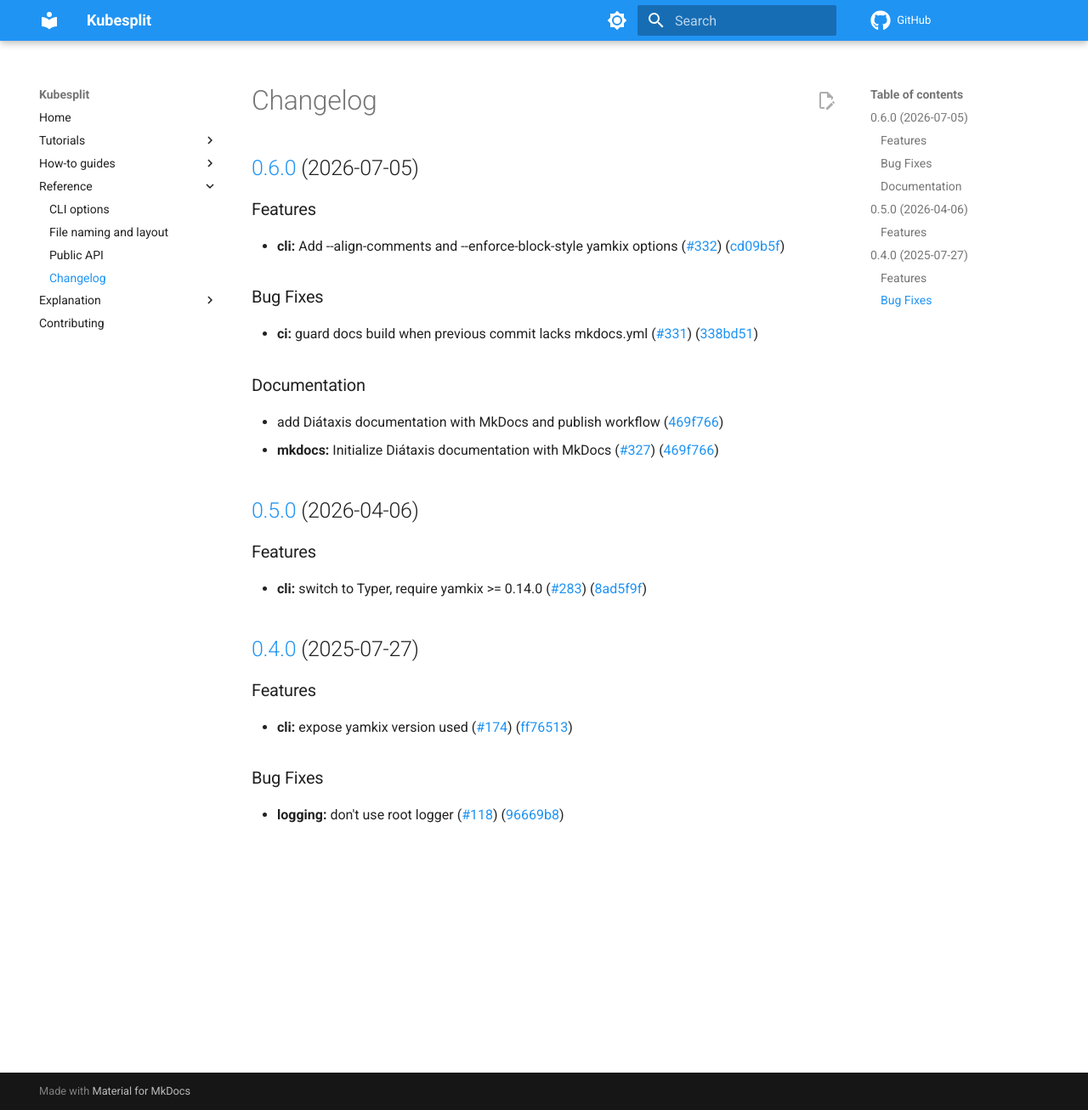
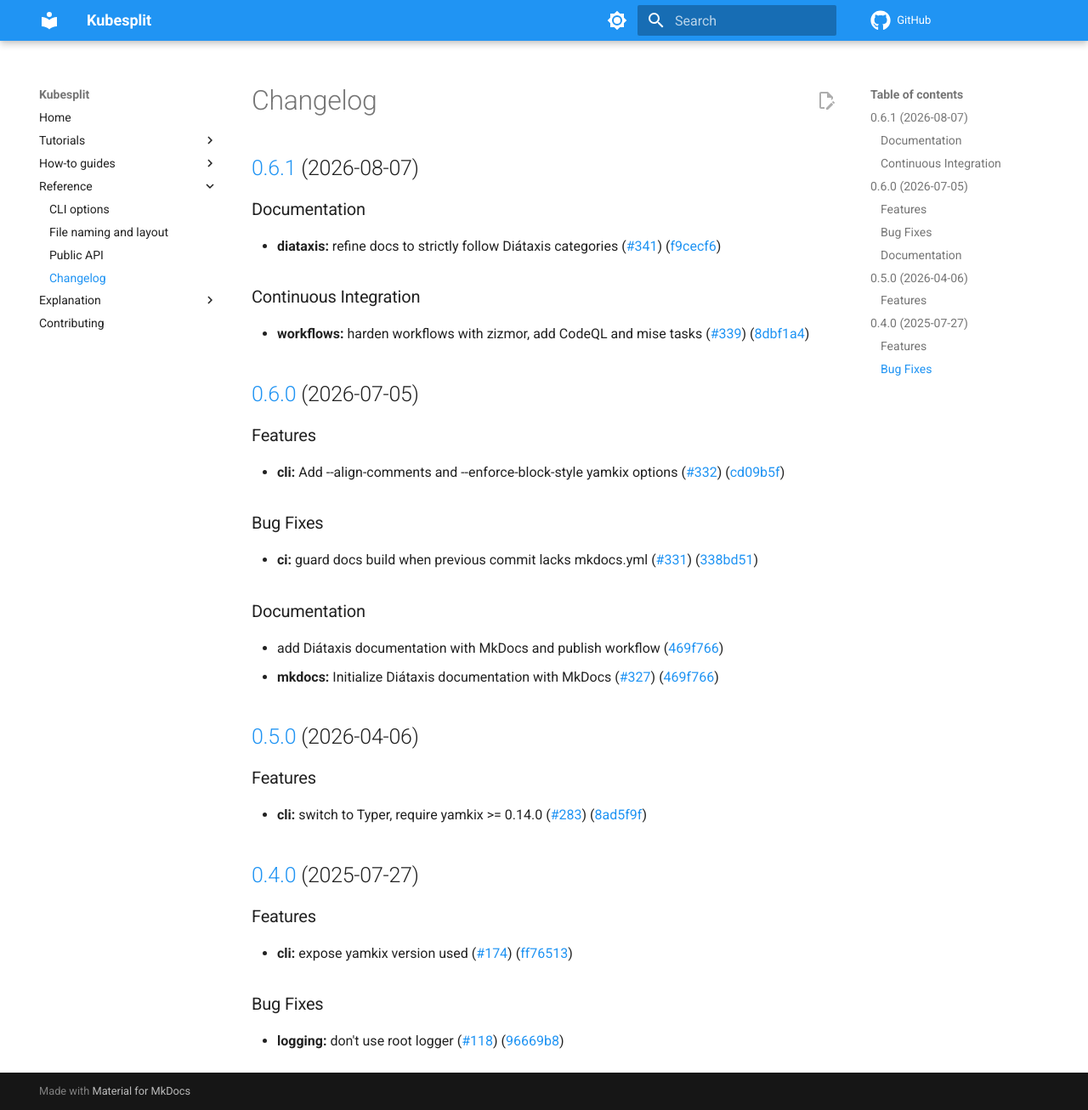
Before and after one commit to looztra/kubesplit, an MkDocs documentation site: the page built from docs/changelog.md, in a window 1280 px wide and 1306 px high. Shown: the whole window at 85% size. Built offline with MkDocs 1.6.1 and Material for MkDocs 9.7.7, drawn with Linux system fonts in a browser that asks for light colours; comment, search, counter and statistics services are not loaded.

Commit message:
chore(main): release 0.6.1

```diff
--- a/docs/changelog.md
+++ b/docs/changelog.md
@@ -1,4 +1,16 @@
 # Changelog
+
+## [0.6.1](https://github.com/looztra/kubesplit/compare/v0.6.0...v0.6.1) (2026-08-07)
+
+
+### Documentation
+
+* **diataxis:** refine docs to strictly follow Diátaxis categories ([#341](https://github.com/looztra/kubesplit/issues/341)) ([f9cecf6](https://github.com/looztra/kubesplit/commit/f9cecf6a6c680e06e7cd9b4dd2887685fc462d3d))
+
+
+### Continuous Integration
+
+* **workflows:** harden workflows with zizmor, add CodeQL and mise tasks ([#339](https://github.com/looztra/kubesplit/issues/339)) ([8dbf1a4](https://github.com/looztra/kubesplit/commit/8dbf1a496df2a9df98657ac29ef9c9d4070575e2))
 
 ## [0.6.0](https://github.com/looztra/kubesplit/compare/v0.5.0...v0.6.0) (2026-07-05)
 
--- a/version.txt
+++ b/version.txt
@@ -1 +1 @@
-0.6.0
+0.6.1
```
Also changed, not shown: .release-please-manifest.json.
